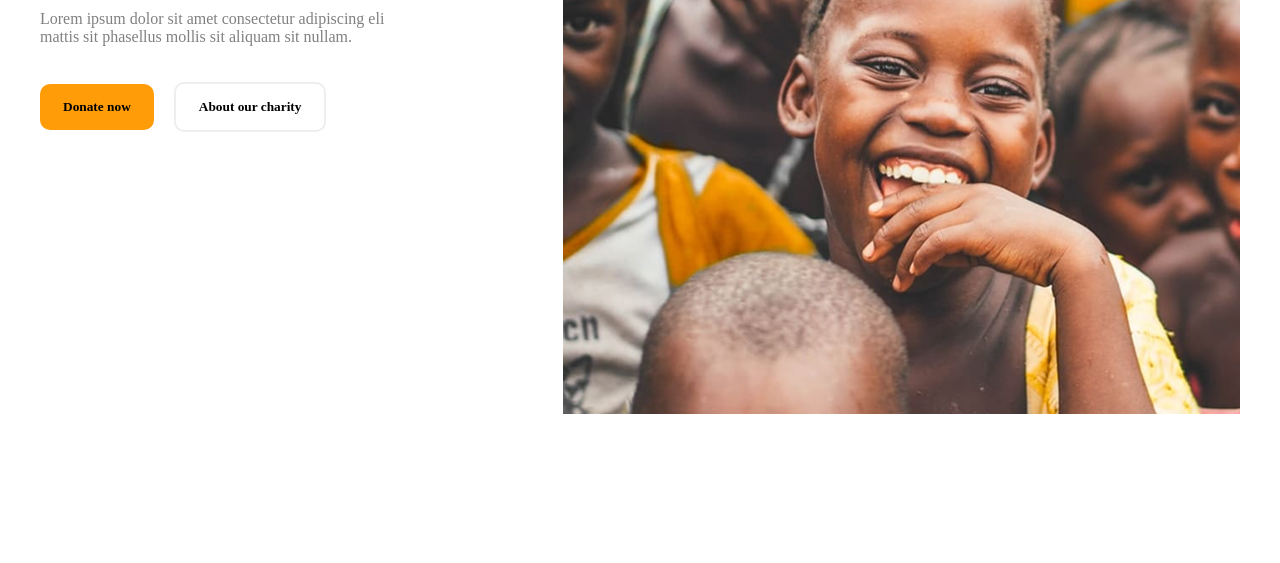
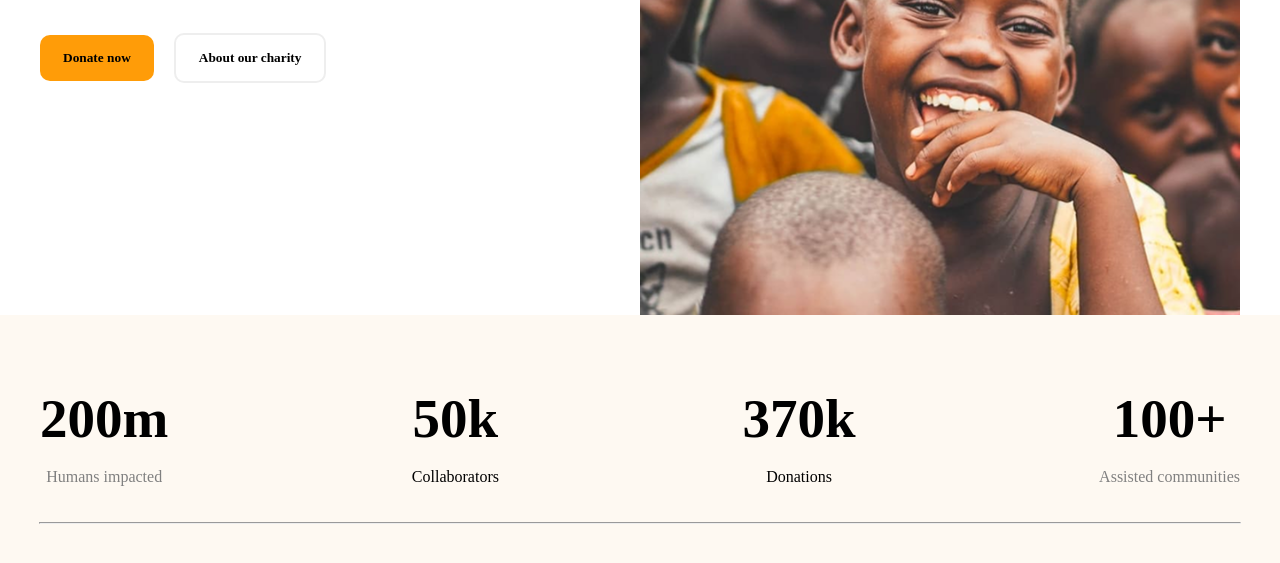
Before and after one commit to qurbonovmuhammad693-art/deploy-tormund, a plain HTML site: page index.html in a window 1280 px wide. Shown: the part 563-1126 px from the top of the page. Before the commit the page ends 977 px from the top, so only its background shows below. Drawn offline with Linux system fonts and the light colour scheme.

Commit message:
third commit

```diff
--- a/index.html
+++ b/index.html
@@ -29,16 +29,50 @@
         <br /><br />
         <p class="o1">
           Lorem ipsum dolor sit amet consectetur adipiscing eli <br />
-          mattis sit phasellus mollis sit aliquam sit nullam.
-        </p>
-        <br /><br />
+          mattis sit phasellus mollis sit aliquam sit nullam.</p> <br /><br />
         <div class="cb5">
           <button class="btn">Donate now</button>
           <button class="btn btn2">About our charity</button>
         </div>
       </div>
-      <img class="img1" src="./IMAGE (15).png" alt="" />
+      <img class="i1" src="./IMAGE (15).png" alt="" />
     </section>
+
+    <div class="cb8">
+      <br><br>
+      <br><br>
+      <section class="cb6">
+        <div>
+          <h1 class="h1">200<span class="l">m</span></h1><br>
+          <p class="o1">Humans impacted</p>
+        </div>
+
+        <div>
+          <h1 class="h1">50<span class="l">k</span></h1>
+          <br />
+          <p class="p1">Collaborators</p>
+        </div>
+
+        <div>
+          <h1 class="h1">370<span class="l">k</span></h1>
+          <br />
+          <p class="p1">Donations</p>
+        </div>
+
+        <div>
+          <h1 class="h1">100<span class="l">+</span></h1>
+          <br />
+          <p class="o1">Assisted communities</p>
+        </div>
+
+      </section>
+      <br><br>
+      <hr class="ll">
+     <br><br>
+     <br><br>
+     <br><br>
+     <br><br>
+
 
 
 
--- a/style.css
+++ b/style.css
@@ -53,3 +53,31 @@
     align-items: center;
     gap:20px;
 }
+.l{
+    color: #ff9c08"
+}
+.cb6{
+    display: flex;
+    max-width: 1200px;
+    margin: auto;
+    justify-content: space-between;
+    align-items: center;
+    text-align: center;
+}
+.i1{
+    width: 600px;
+}
+.cb7{
+    display: flex;
+    max-width: 1200px;
+    margin: auto;
+    gap: 25px;
+    align-items: center;
+}
+.cb8{
+    background-color: #FEF9F2;
+}
+.ll{
+    max-width: 1200px;
+    margin: auto
+}
```
